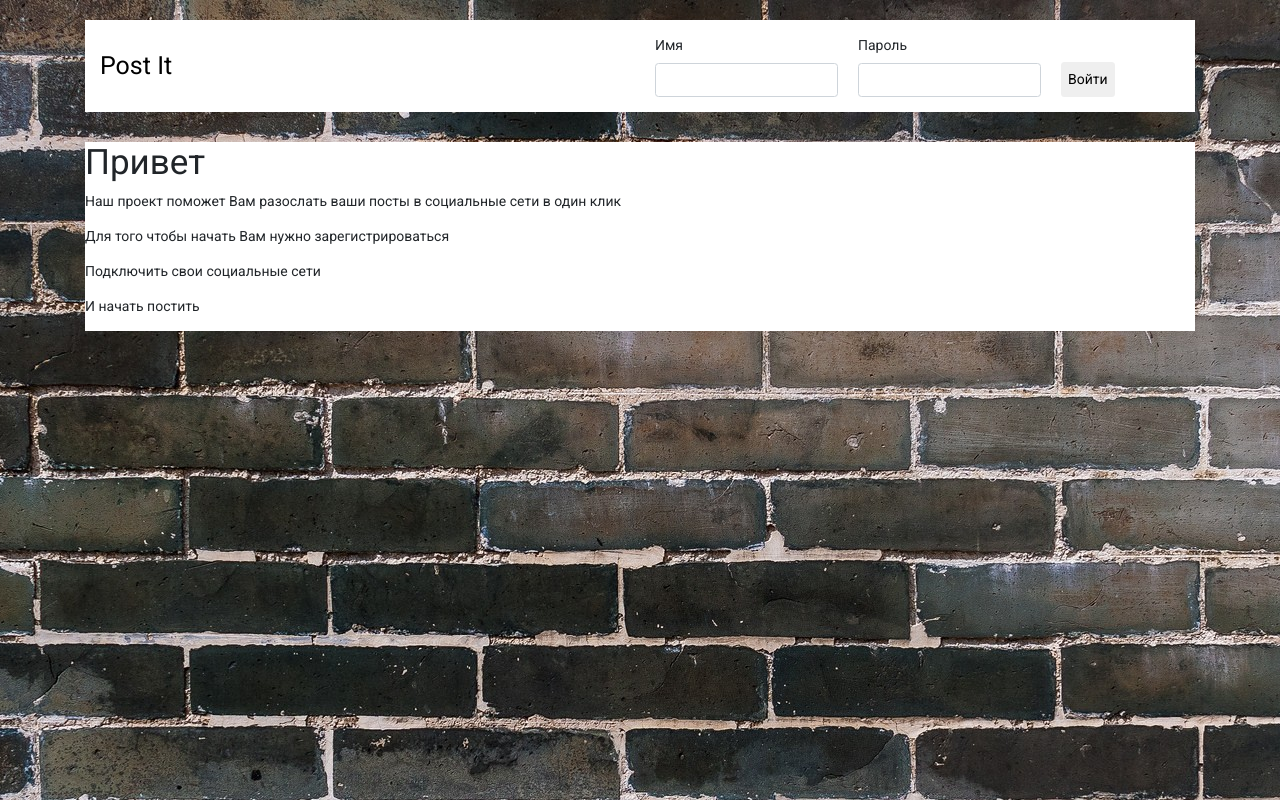
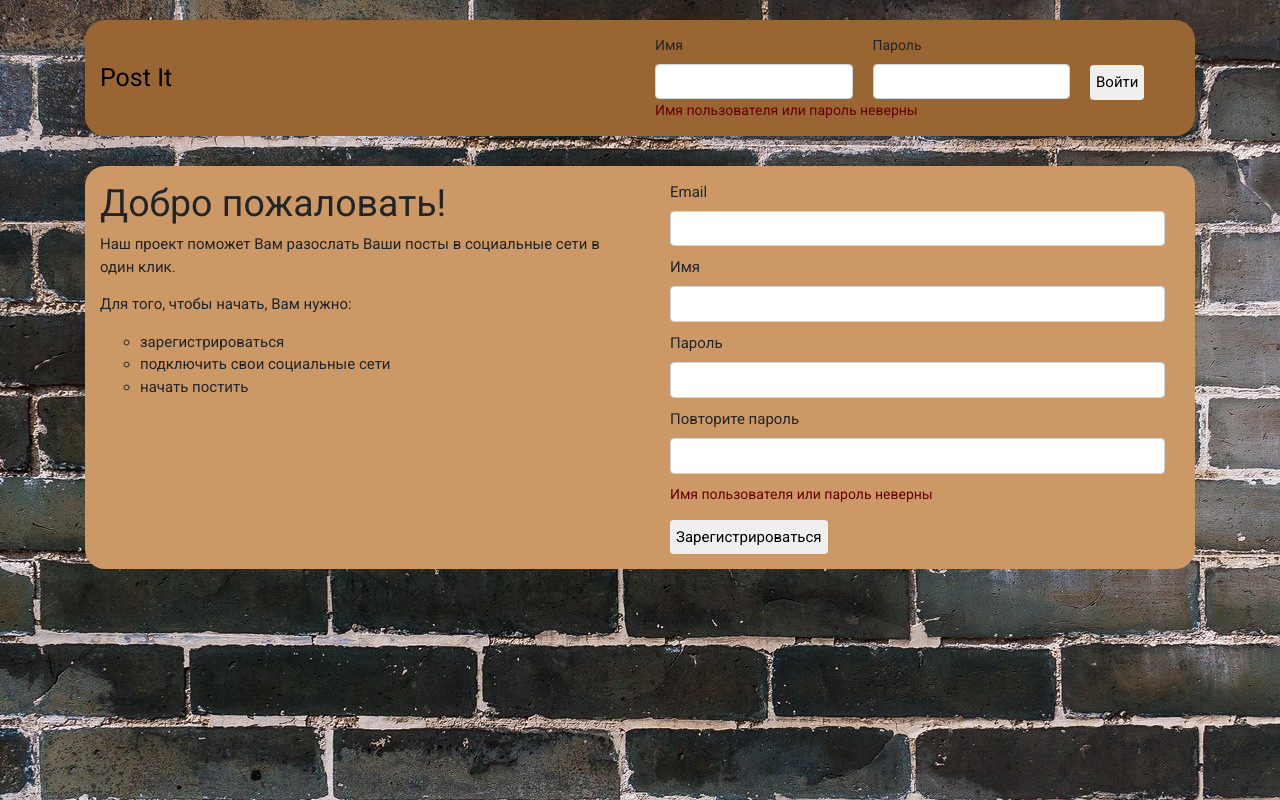
Before and after one commit to Lostr9/PostIt_Front-end, a website: page index.html in a window 1280 px wide. Drawn offline with nearby package versions, Linux system fonts and the light colour scheme.

Commit message:
Completed main page

```diff
--- a/index.html
+++ b/index.html
@@ -4,7 +4,7 @@
     <!-- Required meta tags -->
     <meta charset="utf-8">
     <meta name="viewport" content="width=device-width, initial-scale=1, shrink-to-fit=no">
-    <link rel="icon" href="./favicon.ico">
+    <link rel="icon" href="./img/favicon.ico">
 
     <!-- Bootstrap CSS -->
     <link rel="stylesheet" href="https://stackpath.bootstrapcdn.com/bootstrap/4.1.1/css/bootstrap.min.css" integrity="sha384-WskhaSGFgHYWDcbwN70/dfYBj47jz9qbsMId/iRN3ewGhXQFZCSftd1LZCfmhktB" crossorigin="anonymous">
@@ -35,16 +35,18 @@
               <!-- /.form-group -->
               <div class="top-nav_login_group">
                 <label for="exampleInputPassword1">Пароль</label>
-                <input type="password" class="form-control">
+                <input type="password" class="form-control" name="password">
               </div>
               <!-- /.form-group -->
               <div class="top-nav_login_btn">
                 <button type="submit" class="btn">Войти</button>
               </div>
               <!-- /.top-nav_login_group -->
-
             </form>
             <!-- /.top-nav_login -->
+            <div class="top-error">
+              <p>Имя пользователя или пароль неверны</p>
+            </div>
           </div>
           <!-- /.col-md -->
         </div>
@@ -54,15 +56,51 @@
       <div class="content">
         <div class="row">
           <div class="col-md">
-            <h1>Привет</h1>
-            <p>Наш проект поможет Вам разослать ваши посты в социальные сети в один клик</p>
-            <p>Для того чтобы начать Вам нужно зарегистрироваться</p>
-            <p>Подключить свои социальные сети</p>
-            <p>И начать постить</p>
-
+            <div class="content_hello">
+              <h1>Добро пожаловать!</h1>
+              <p>Наш проект поможет Вам разослать Ваши посты в социальные сети в один клик.</p>
+              <p>Для того, чтобы начать, Вам нужно:</p>
+              <ul class="list-unstyled">
+                <ul>
+                  <li>зарегистрироваться</li>
+                  <li>подключить свои социальные сети</li>
+                  <li>начать постить</li>
+                </ul>
+              </ul>
+            </div>
+            <!-- /.content_hello -->
           </div>
           <!-- /.col-md -->
           <div class="col-md">
+            <form method="post" class="content_registration" action="/registration">
+              <div class="content_registration_group col">
+                <label for="InputUsername">Email</label>
+                <input type="text" class="form-control" name="email">
+              </div>
+              <!-- /.form-group -->
+              <div class="content_registration_group col">
+                <label for="InputUsername">Имя</label>
+                <input type="text" class="form-control" name="username">
+              </div>
+              <!-- /.form-group -->
+              <div class="content_registration_group col">
+                <label for="exampleInputPassword1">Пароль</label>
+                <input type="password" class="form-control" name="password">
+              </div>
+              <!-- /.form-group -->
+              <div class="content_registration_group col">
+                <label for="exampleInputPassword1">Повторите пароль</label>
+                <input type="password" class="form-control" name="password1">
+              </div>
+              <!-- /.form-group -->
+              <div class="content_registration_error col">
+                <p>Имя пользователя или пароль неверны</p>
+              </div>
+              <div class="content_registration_btn col">
+                <button type="submit" class="btn">Зарегистрироваться</button>
+              </div>
+              <!-- /.top-nav_login_group -->
+            </form>
 
           </div>
           <!-- /.col-md -->
--- a/sass/main.sass
+++ b/sass/main.sass
@@ -1,5 +1,5 @@
 html
-  font-size: 14px
+  font-size: 15px
 
 body
   background-image: url(../img/background.jpg)
@@ -8,14 +8,17 @@ body
   font-family: 'Roboto', sans-serif
   padding: 0px
 
+
 .btn
-  padding: 6px
+  padding: 5px
 .top-nav
   margin-bottom: 30px
   margin-top: 20px
   background-color: white
   padding: 15px
   font-size: 25px
+  border-radius: 20px
+  background-color: #996633
   a
     text-decoration: none
     color: #000
@@ -26,7 +29,45 @@ body
     &_group
       margin-right: 20px
     &_btn
-      padding-top: 27px
+      padding-top: 30px
+
+.top-error
+  //background-color: red
+  color: #660000
+  padding: 0px
+  margin: 0px
+  p
+    font-size: 14px
+    padding: 0px
+    margin: 0px
+
+.content-error
+  //background-color: red
+  p
+    font-size: 14px
+    padding: 0px
+    margin: 0px
+
 
 .content
-  background-color: white
+  background-color: #CC9966
+  border-radius: 20px
+  padding: 15px
+  &_hello
+    //padding: 15px
+  &_registration
+    &_btn
+      margin-top: 15px
+      button
+        //margin: auto
+    &_group
+      margin-bottom: 10px
+      input
+        margin: 0px 0px
+    &_error
+      color: #660000
+      margin: 0px
+      p
+        font-size: 14px
+        padding: 0px
+        margin: 0px
```
Also changed, not shown: css/main.css, gulpfile.js (line endings or trailing spaces), img/favicon.ico (added), 1 other file.
